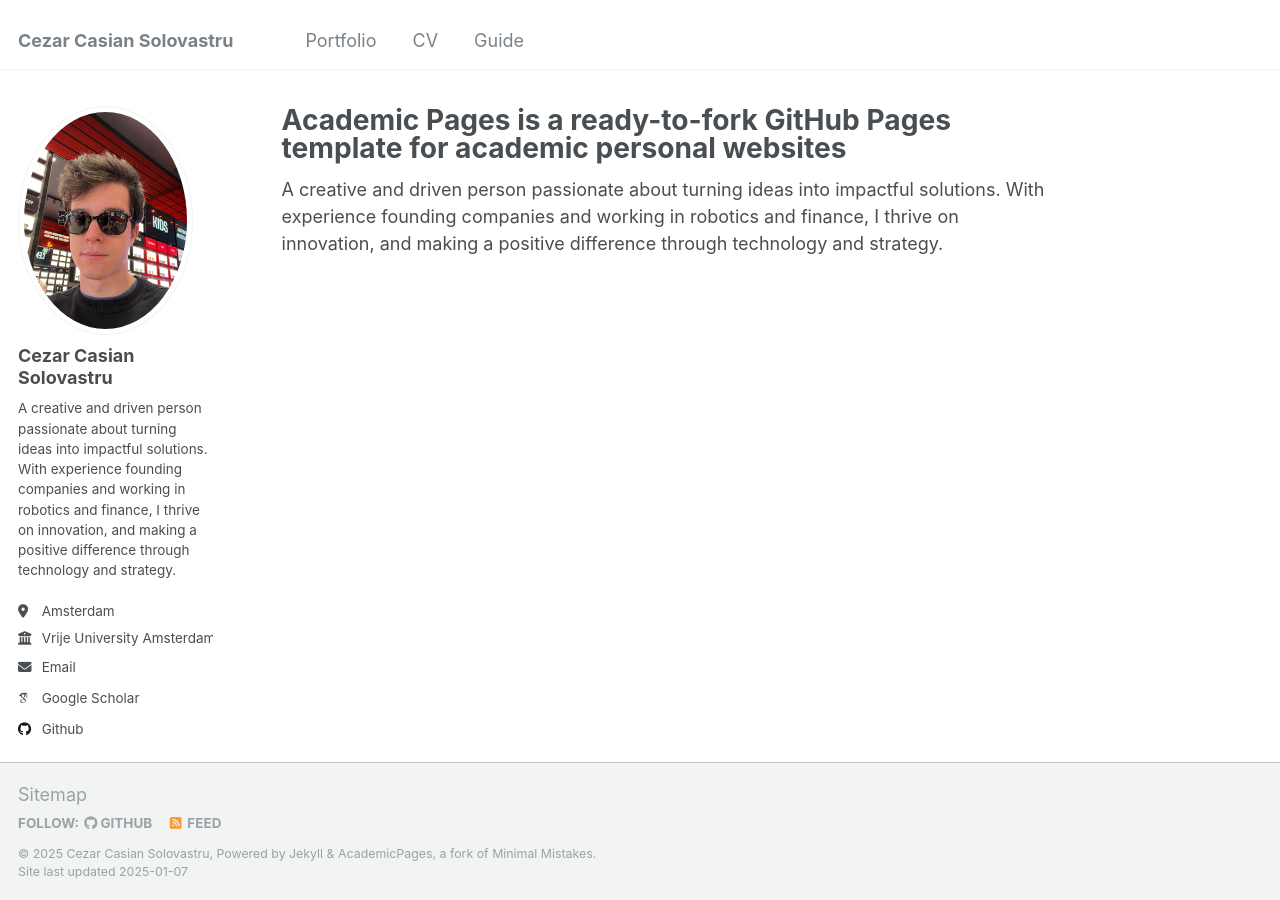
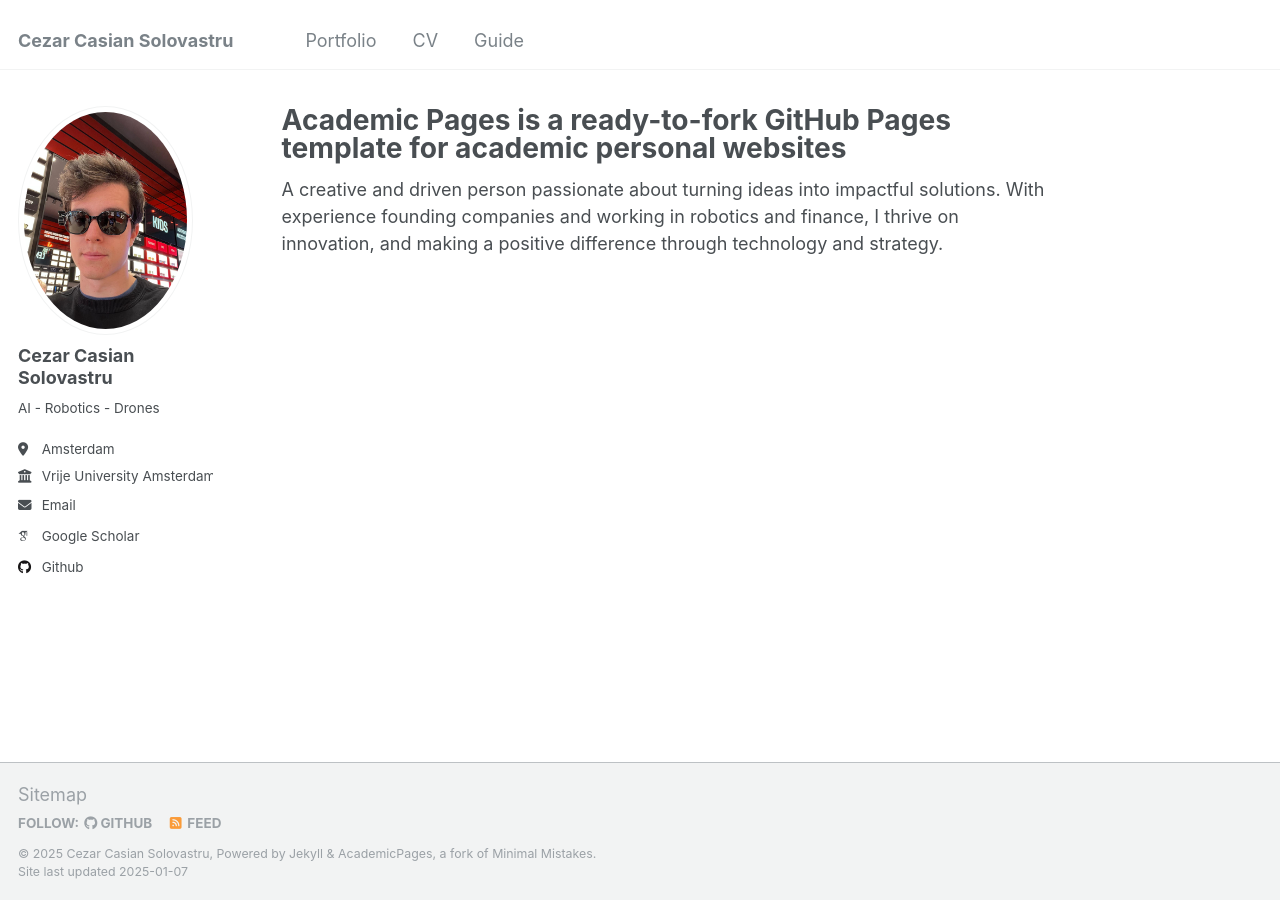
Before and after one commit to cezarsolo1/cezarsolo1.github.io, a Jekyll site: the page built from _pages/about.md, in a window 1280 px wide. Built offline with Jekyll 4.4.1, drawn with Linux system fonts in a browser that asks for light colours; some web fonts are replaced.

Commit message:
Update _config.yml

```diff
--- a/_config.yml
+++ b/_config.yml
@@ -24,7 +24,7 @@ author:
   avatar           : "photoglasses.jpeg"
   name             : "Cezar Casian Solovastru"
   pronouns         : # example: "she/her"
-  bio              : "A creative and driven person passionate about turning ideas into impactful solutions. With experience founding companies and working in robotics and finance, I thrive on innovation, and making a positive difference through technology and strategy."
+  bio              : "AI - Robotics - Drones"
   location         : "Amsterdam"
   employer         : "Vrije University Amsterdam"
   uri              : # URL
```
